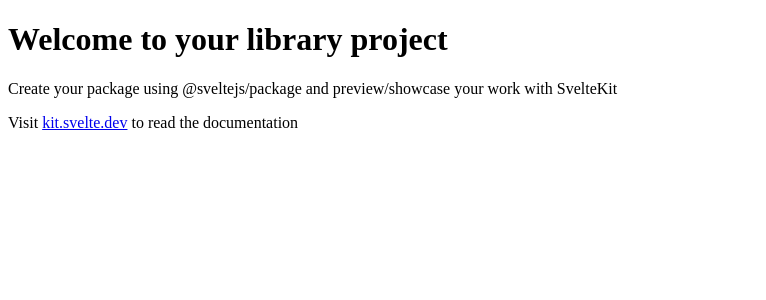
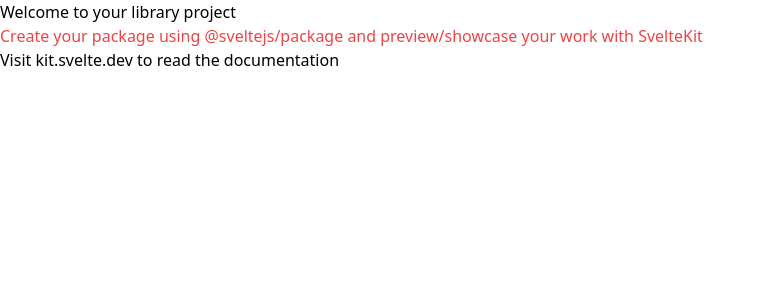
Before and after one commit to dimfeld/svelte-maplibre, a SvelteKit app: page / in a window 1280 px wide. Shown: the top 300 px of the page, without its empty margins (0-766 px from the left). Built offline with nearby package versions, Linux system fonts and the light colour scheme.

Commit message:
add tailwind

```diff
--- /dev/null
+++ b/postcss.config.cjs
@@ -0,0 +1,13 @@
+const tailwindcss = require('tailwindcss');
+const autoprefixer = require('autoprefixer');
+
+const config = {
+  plugins: [
+    //Some plugins, like tailwindcss/nesting, need to run before Tailwind,
+    tailwindcss(),
+    //But others, like autoprefixer, need to run after,
+    autoprefixer,
+  ],
+};
+
+module.exports = config;
--- /dev/null
+++ b/src/app.postcss
@@ -0,0 +1,4 @@
+/* Write your global styles here, in PostCSS syntax */
+@tailwind base;
+@tailwind components;
+@tailwind utilities;
--- /dev/null
+++ b/src/routes/+layout.svelte
@@ -0,0 +1,5 @@
+<script>
+  import '../app.postcss';
+</script>
+
+<slot />
--- a/src/routes/+page.svelte
+++ b/src/routes/+page.svelte
@@ -1,3 +1,5 @@
 <h1>Welcome to your library project</h1>
-<p>Create your package using @sveltejs/package and preview/showcase your work with SvelteKit</p>
+<p class="text-red-500">
+  Create your package using @sveltejs/package and preview/showcase your work with SvelteKit
+</p>
 <p>Visit <a href="https://kit.svelte.dev">kit.svelte.dev</a> to read the documentation</p>
--- a/svelte.config.js
+++ b/svelte.config.js
@@ -3,13 +3,13 @@ import { vitePreprocess } from '@sveltejs/kit/vite';
 
 /** @type {import('@sveltejs/kit').Config} */
 const config = {
-	// Consult https://kit.svelte.dev/docs/integrations#preprocessors
-	// for more information about preprocessors
-	preprocess: vitePreprocess(),
+  // Consult https://kit.svelte.dev/docs/integrations#preprocessors
+  // for more information about preprocessors
+  preprocess: [vitePreprocess()],
 
-	kit: {
-		adapter: adapter()
-	}
+  kit: {
+    adapter: adapter(),
+  },
 };
 
 export default config;
--- /dev/null
+++ b/tailwind.config.cjs
@@ -0,0 +1,11 @@
+const config = {
+  content: ['./src/**/*.{html,js,svelte,ts}'],
+
+  theme: {
+    extend: {},
+  },
+
+  plugins: [],
+};
+
+module.exports = config;
```
Also changed, not shown: package.json (+8 -2 lines), 1 other file (tests, documents, lock files or other folders).
